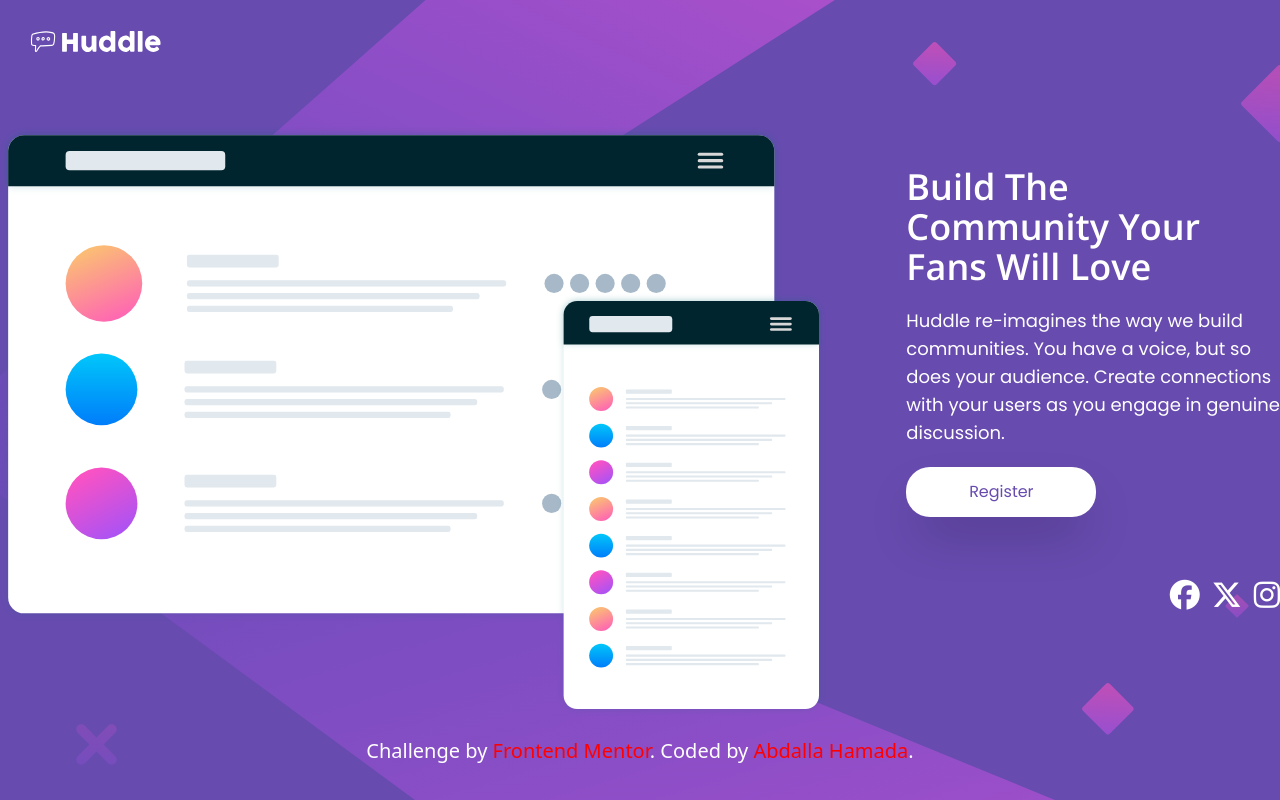
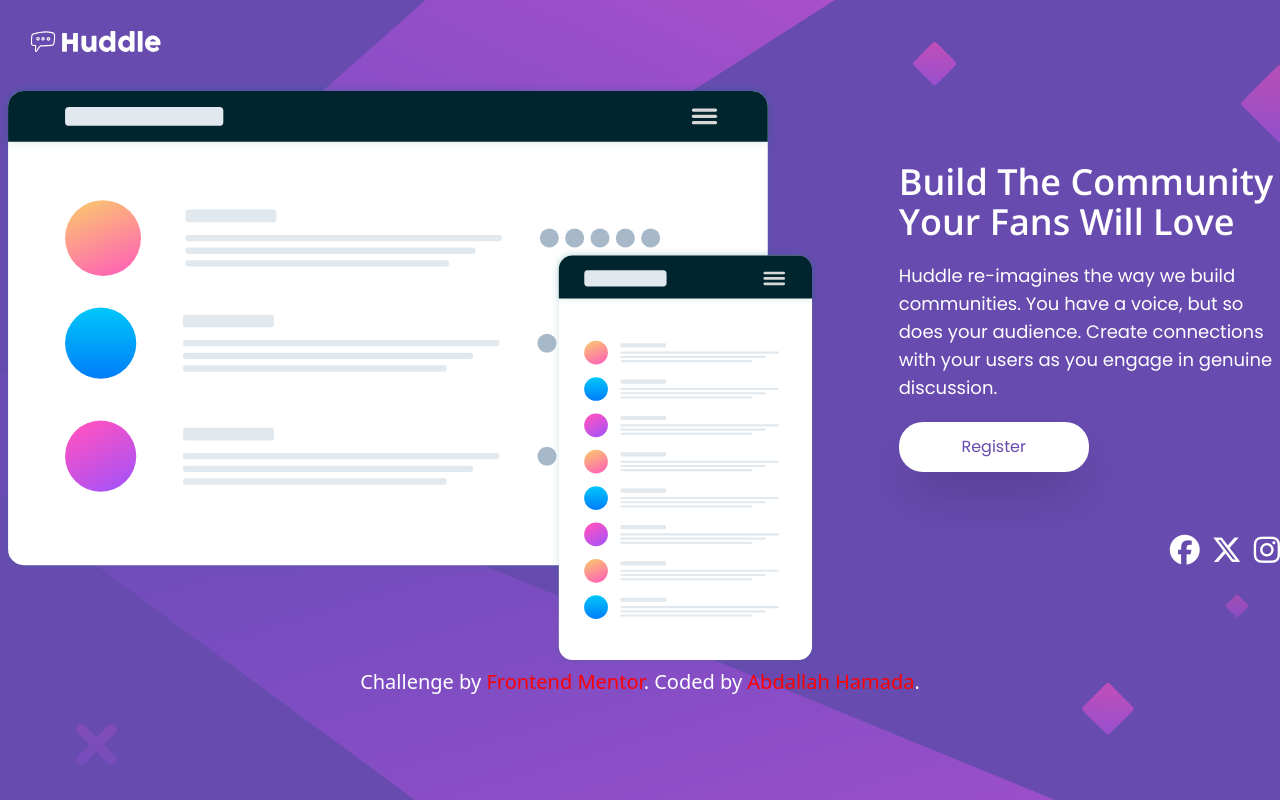
Before and after one commit to AbdullahHamadax/huddle-landing-page, a plain HTML site: page index.html in a window 1280 px wide. Drawn offline with nearby package versions, Linux system fonts and the light colour scheme.

Commit message:
Overall layout improvements

```diff
--- a/index.html
+++ b/index.html
@@ -49,7 +49,7 @@
         font-size: 20px;
         text-align: center;
         color: white;
-        margin-top: 20px;
+        margin-top: auto;
       }
       .attribution a {
         color: red;
@@ -60,7 +60,7 @@
     </style>
   </head>
   <body
-    class="min-h-screen bg-Violet bg-[url('./images/bg-mobile.svg')] bg-no-repeat sm:bg-[url('./images/bg-desktop.svg')] xs:bg-cover xs:bg-[url('./images/bg-desktop.svg')] sm:bg-no-repeat"
+    class="min-h-screen flex flex-col overflow-hidden bg-Violet bg-[url('./images/bg-mobile.svg')] bg-no-repeat sm:bg-[url('./images/bg-desktop.svg')] xs:bg-cover xs:bg-[url('./images/bg-desktop.svg')] sm:bg-no-repeat"
   >
     <div class="flex p-6">
       <img src="images/logo.svg" alt="huddle" class="w-[140px]" />
@@ -68,11 +68,11 @@
     <div
       class="flex flex-col gap-20 sm:flex-row sm:items-center sm:justify-center"
     >
-      <div class="flex items-center justify-center mt-11">
+      <div class="flex items-center justify-center mt-15">
         <img
           src="images/illustration-mockups.svg"
           alt="mobile and desktop design of huddle "
-          class="w-[300px] sm:w-[1200px] sm:h-auto"
+          class="w-[300px] sm:w-[1165px] sm:h-auto"
         />
       </div>
       <div
@@ -108,12 +108,12 @@
         </div>
       </div>
     </div>
-    <footer class="flex flex-col items-center justify-center">
+    <footer>
       <p class="attribution">
         Challenge by
         <a href="https://www.frontendmentor.io?ref=challenge" target="_blank"
           >Frontend Mentor</a
-        >. Coded by <a href="#">Abdalla Hamada</a>.
+        >. Coded by <a href="#">Abdallah Hamada</a>.
       </p>
     </footer>
   </body>
```
